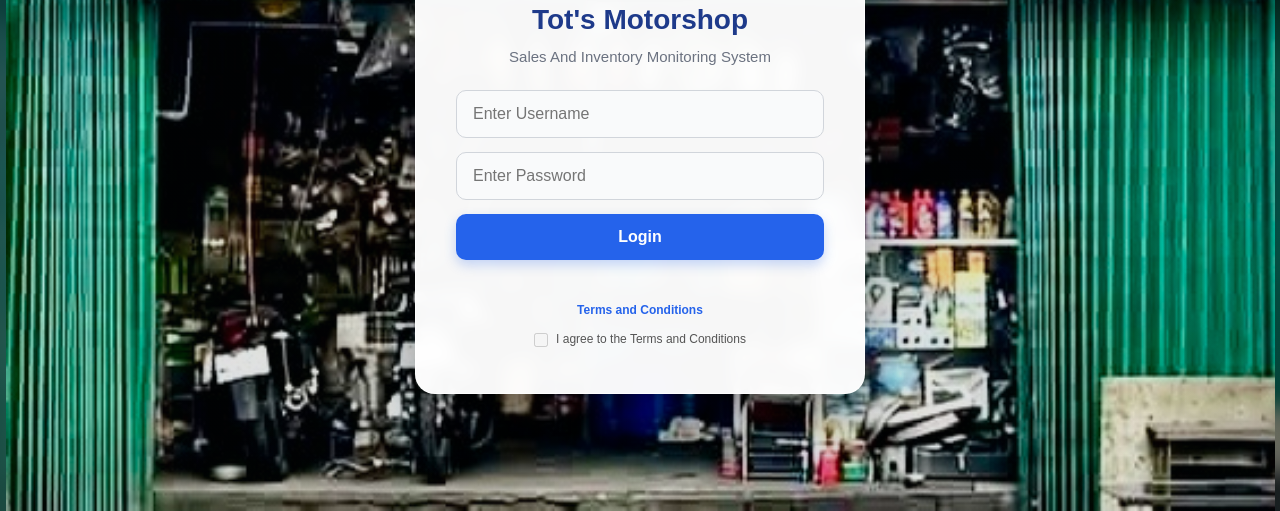
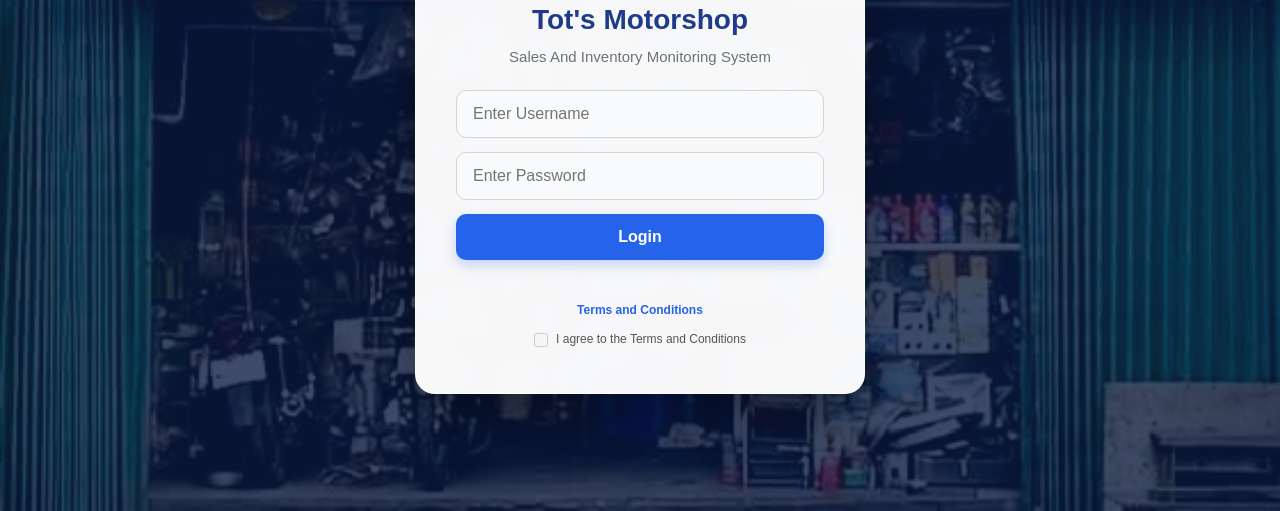
Before and after one commit to lesterjannlegaspi978-rgb/Tots-Motorcycle-Shop, a website: page Frontend/login.html in a window 1280 px wide. Shown: the part 289-800 px from the top of the page. Drawn offline with Linux system fonts and the light colour scheme.

Commit message:
Fix blurred background

```diff
--- a/Frontend/style.css
+++ b/Frontend/style.css
@@ -26,43 +26,17 @@ body::before {
     content: "";
 
     position: fixed;
-    inset: -25px;
+    inset: 0;
 
     background-image:
         linear-gradient(
-            rgba(5, 15, 25, 0.45),
-            rgba(5, 15, 25, 0.45)
+            rgba(10, 25, 65, 0.78),
+            rgba(10, 25, 65, 0.78)
         ),
         url("images/tots-motorshop.jpg");
 
     background-size: cover;
-    background-position: center center;
-    background-repeat: no-repeat;
-
-    filter: blur(10px);
-
-    transform: scale(1.05);
-
-    z-index: -2;
-
-    pointer-events: none;
-}
-
-body::after {
-    content: "";
-
-    position: fixed;
-    inset: 0;
-
-    background-image:
-        linear-gradient(
-            rgba(5, 15, 25, 0.12),
-            rgba(5, 15, 25, 0.12)
-        ),
-        url("images/tots-motorshop.jpg");
-
-    background-size: contain;
-    background-position: center center;
+    background-position: center top;
     background-repeat: no-repeat;
 
     z-index: -1;
```
